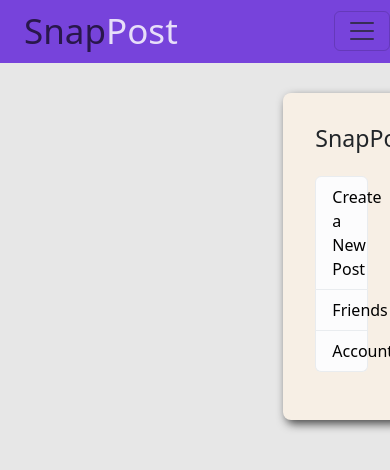
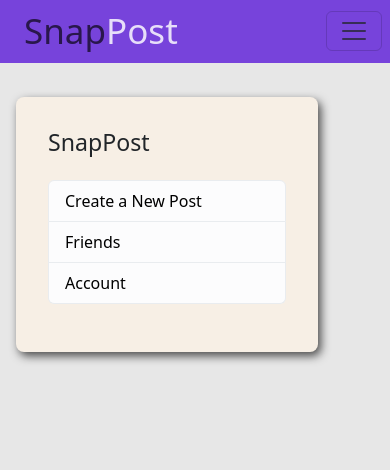
Before and after one commit to Regardo-54/SnapPost, a Flask app: page / in a window 390 px wide. Shown: the top 470 px of the page. Run offline with Flask 3, Linux system fonts and the light colour scheme; data that the repository does not hold is empty.

Commit message:
'Responsive'

```diff
--- a/main/others/routes.py
+++ b/main/others/routes.py
@@ -8,3 +8,7 @@ def home():
     page_num = request.args.get('page', 1, type=int)
     posts = Post.query.order_by(Post.date_posted.desc()).paginate(page=page_num, per_page=5)
     return render_template('home.html', posts=posts, title="Home")
+
+@others.route('/about')
+def about():
+    return render_template('about.html')
--- /dev/null
+++ b/main/static/about.css
@@ -0,0 +1,16 @@
+.about_container{
+    text-align: center;
+}
+h1{
+    margin-top: 20px;
+}
+.about_paragraph{
+    padding: 2px 10rem;
+    font-size: 20px;
+}
+span{
+    font-weight: 500;
+}
+h4{
+    margin-top: 30px;
+}
--- a/main/static/account.css
+++ b/main/static/account.css
@@ -5,7 +5,8 @@
     border-radius: 6px;
 }
 .rounded-circle{
-        border-radius: 50%;
+    object-fit: contain;
+    border-radius: 50%;
 }
 .account{
     display: flex;
--- a/main/static/home.css
+++ b/main/static/home.css
@@ -1,27 +1,16 @@
 .container-fluid{
     padding: 0 ;
 }
-.row_home{
-    display: flex;
-    margin: 0;
-    padding: 20px 2rem;
 
-}
-.main-section{
-    flex: 2;
-}
 
 .media{
-    display: flex;
-    align-items: center;
-    justify-content: center;
+
     margin-top: 10px;
     margin-bottom: 30px;
     flex-wrap: wrap;
 }
 
 .media-body{
-    flex:1;
     background-color: #F7EFE5;
     padding: 2px 2rem;
     border-radius: 8px;
@@ -58,12 +47,15 @@ hr {
     margin-top: 4PX;
 }
 .article-title{
+    word-wrap: break-word;
     color: black;
 }
 .article-title:hover{
     color: rgba(22, 21, 21, 0.696);
 }
 .article-content{
+    word-wrap: break-word;
+    width: 100%;
     padding: 4px 0px;
     line-height: 24px;
 }
@@ -71,11 +63,12 @@ hr {
 .sidebar_content{
     position: fixed;
     background-color: #F7EFE5;
-    width: 30%;
+    width: 27%;
     box-shadow: 3px 4px 10px rgba(0, 0, 0, 0.683);
     padding: 2rem 2rem;
     margin-top: 10px;
-    margin-left: 30px;
+    margin-left: 1rem;
+    margin-right: 1rem;
     border-radius: 8px;
 }
 
@@ -103,3 +96,57 @@ a{
 .article-content {
     white-space: pre-line;
   }
+
+@media (max-width:766px){
+    .post_details{
+        display: block;
+       padding-top: 90px;
+    }
+    .article-metadata{
+        height: 190px;
+    }
+    .sidebar_content{
+        position: relative;
+        background-color: #F7EFE5;
+        width: 80%;
+        box-shadow: 3px 4px 10px rgba(0, 0, 0, 0.683);
+        padding: 2rem 2rem;
+        margin-top: 10px;
+        margin-right: 1rem;
+        border-radius: 8px;
+    }
+    .media-body{
+        width: 90%;
+        background-color: #F7EFE5;
+        padding: 2px 2rem;
+        border-radius: 8px;
+        box-shadow: 3px 4px 10px rgba(0, 0, 0, 0.683);
+    }
+    .media{
+        margin-top: 10px;
+        margin-bottom: 30px;
+        flex-wrap: wrap;
+        margin-right: 2px;
+    }
+    .col-sm-12{
+        width: 90%;
+    }
+    .row{
+        margin-right: 0;
+    }
+}
+
+@media (min-width: 766.02px) and (max-width: 1000px){
+    .sidebar_content{
+        background-color: #F7EFE5;
+        width: 25%;
+        box-shadow: 3px 4px 10px rgba(0, 0, 0, 0.683);
+        padding: 2rem 2rem;
+        margin-top: 10px;
+        margin-left: 0.5rem;
+        border-radius: 8px;
+    }
+    .col-side{
+        margin-right: 0px;
+    }
+}
--- a/main/static/login.css
+++ b/main/static/login.css
@@ -27,3 +27,30 @@
     display: inline-block;
     font-weight: 500;
 }
+
+@media (max-width:325px) {
+    .form-check{
+        margin-top: 3rem;
+    }
+}
+.form-check{
+    margin-top: 1.5rem;
+}
+
+@media (max-width:427px){
+    .sign_up_text p{
+        display:block;
+        font-weight: 500;
+    }
+}
+.btn-sign{
+    background-color: #7242cd;
+    color: white;
+    padding: 6px 10px 8px 10px;
+}
+
+.btn-sign:hover{
+    background-color: #6a42b4;
+    color: white;
+    transition: background-color 0.15s,
+}
--- a/main/static/nav_bar.css
+++ b/main/static/nav_bar.css
@@ -6,12 +6,14 @@ body{
     margin-top: 0;
     padding-top: 4px;
     padding-bottom: 6px;
-    object-position: center;
 }
 
 .navbar-brand{
     font-size: 35px;
 
+}
+.navbar-toggler:hover{
+    color: #7743DB;
 }
 .brand_name_first {
     font-weight: 500;
@@ -22,6 +24,7 @@ body{
     color: rgba(255, 255, 255, 0.822);
 }
 .nav-link {
+  margin-left: 2px;
   color: white;
   font-weight: 500;
   text-transform: uppercase;
--- a/main/static/post.css
+++ b/main/static/post.css
@@ -12,15 +12,32 @@
     margin-bottom: 20px;
 }
 .post_metadata{
-    display: flex;
+    display: block;
+    position: relative;
 }
 .post_image_container{
-    flex: 0.15;
+    display: inline-block;
 }
 .single_post_details{
-    flex: 1;
+    position: absolute;
+    left: 8.5rem;
     display: inline-block;
     margin: 20px auto;
+}
+@media (max-width:321px){
+    .post_metadata{
+        display: block;
+        position: relative;
+        height: 200px;
+    }
+    .single_post_details{
+        position: absolute;
+        left: 1rem;
+        top: 6rem;
+        display:block;
+        margin: 20px auto;
+    }
+
 }
 .post_article_author{
     display: block;
--- a/main/templates/home.html
+++ b/main/templates/home.html
@@ -1,8 +1,8 @@
 {% extends "layout.html" %}
 {% block content %}
-<div class="container-fluid contianer_home">
-    <div class="row row_home">
-        <div class="col main-section">
+<div class="container-fluid">
+    <div class="row">
+        <div class="col-md-8 col-sm-12 order-2 order-md-1 ms-4 mt-4">
             {% for post in posts.items %}
                 <article class="media">
                     <div class="media-body">
@@ -12,8 +12,8 @@
                             <a class="mr-2 article-author" href="{{url_for('posts.user_post',user_id=post.author.id)}}">{{ post.author.username }}</a>
                             <small class="text-muted date-text">{{ post.date_posted.strftime("%m/%d/%Y") }}</small>
                         </div>
+                    </div>
                     <hr>
-                    </div>
                     <h2><a class="article-title" href="{{url_for('posts.post',post_id = post.id)}}">{{ post.title }}</a></h2>
                     <p class="article-content">{{ post.content }}</p>
                     {% if post.image != " "%}
@@ -25,7 +25,7 @@
                 </article>
             {% endfor %}
         </div>
-        <div class="col ">
+        <div class="col col-side order-1 order-md-2 mt-4">
                 <div class="sidebar_content">
                   <h3 class="mb-4">SnapPost</h3>
                     <ul class="list-group">
--- a/main/templates/layout.html
+++ b/main/templates/layout.html
@@ -13,18 +13,19 @@
     <link rel="stylesheet" href="{{url_for('static',filename='home.css')}}">
     <link rel="stylesheet" href="{{url_for('static',filename='account.css')}}">
     <link rel="stylesheet" href="{{url_for('static',filename='post.css')}}">
+    <link rel="stylesheet" href="{{url_for('static',filename='about.css')}}">
 </head>
 <body>
-    <nav class="navbar navbar-expand-lg bg-body-tertiary pt-0 pb-0">
+    <nav class="navbar navbar-expand-md bg-body-tertiary pt-0 pb-0">
         <div class="container-fluid nav_bar">
           <a class="navbar-brand pe-4 ps-4" href="#"><span class="brand_name_first">Snap</span><span class="brand_name_second">Post</span></a>
-          <button class="navbar-toggler" type="button" data-bs-toggle="collapse" data-bs-target="#navbarSupportedContent" aria-controls="navbarSupportedContent" aria-expanded="false" aria-label="Toggle navigation">
+          <button class="navbar-toggler me-2" type="button" data-bs-toggle="collapse" data-bs-target="#navbarSupportedContent" aria-controls="navbarSupportedContent" aria-expanded="false" aria-label="Toggle navigation">
             <span class="navbar-toggler-icon"></span>
           </button>
           <div class="collapse navbar-collapse me-0" id="navbarSupportedContent">
             <div class="navbar-nav mr-auto">
                 <a class="nav-item nav-link" href="{{url_for('others.home')}}">Home</a>
-                <a class="nav-item nav-link" href="#">About</a>
+                <a class="nav-item nav-link" href="{{url_for('others.about')}}">About</a>
               </div>
               <div class="navbar-nav ms-auto pe-2">
                 {% if current_user.is_authenticated %}
--- a/main/templates/registration.html
+++ b/main/templates/registration.html
@@ -68,7 +68,7 @@
             {% endif %}
         </div>
         <div class="form-group mt-3">
-            {{form.submit(class='btn btn-outline-info')}}
+            {{form.submit(class='btn btn-sign')}}
         </div>
     </form>
 </div>
--- a/run.py
+++ b/run.py
@@ -1,3 +1,6 @@
 from main import create_app
 
 app = create_app()
+
+if __name__=="__main__":
+    app.run(debug=True)
```
Also changed, not shown: main/templates/about.html (added, +15 -0 lines), main/templates/login.html (+6 -6 lines), 2 other files.
